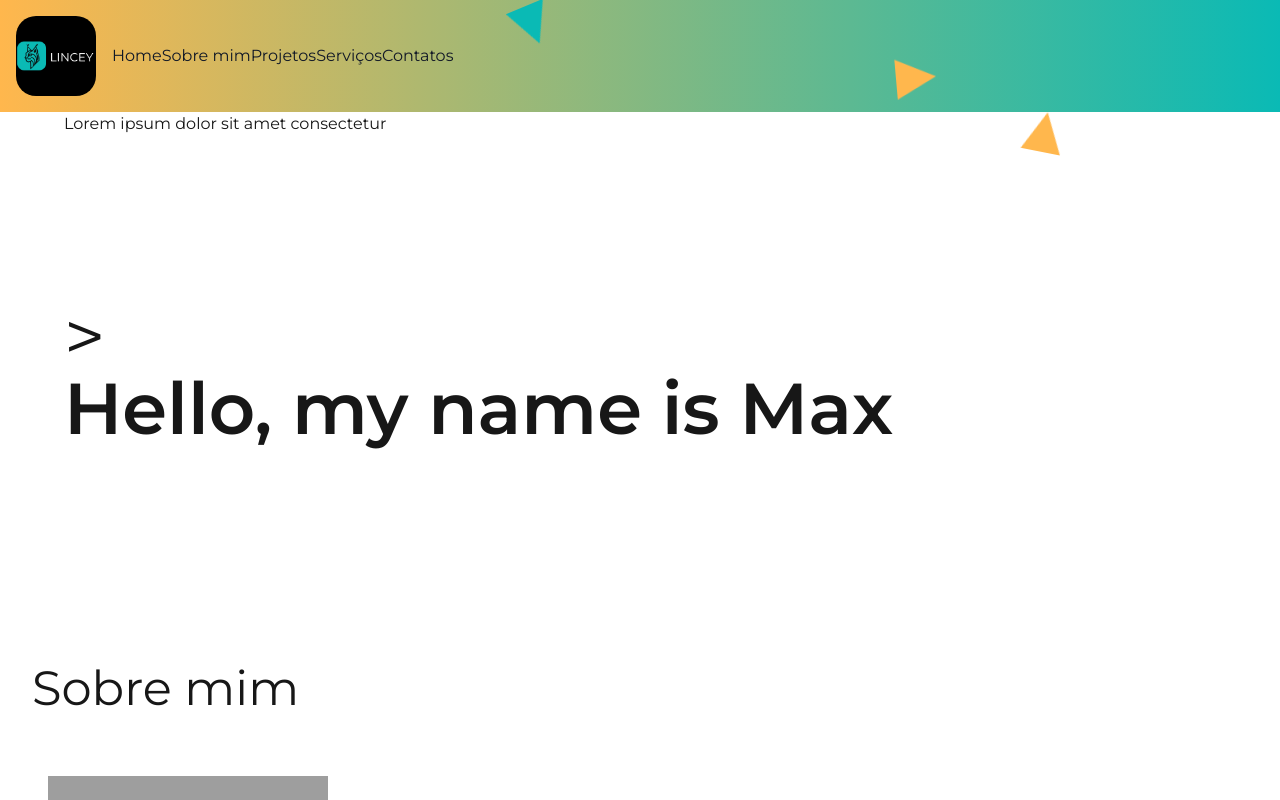
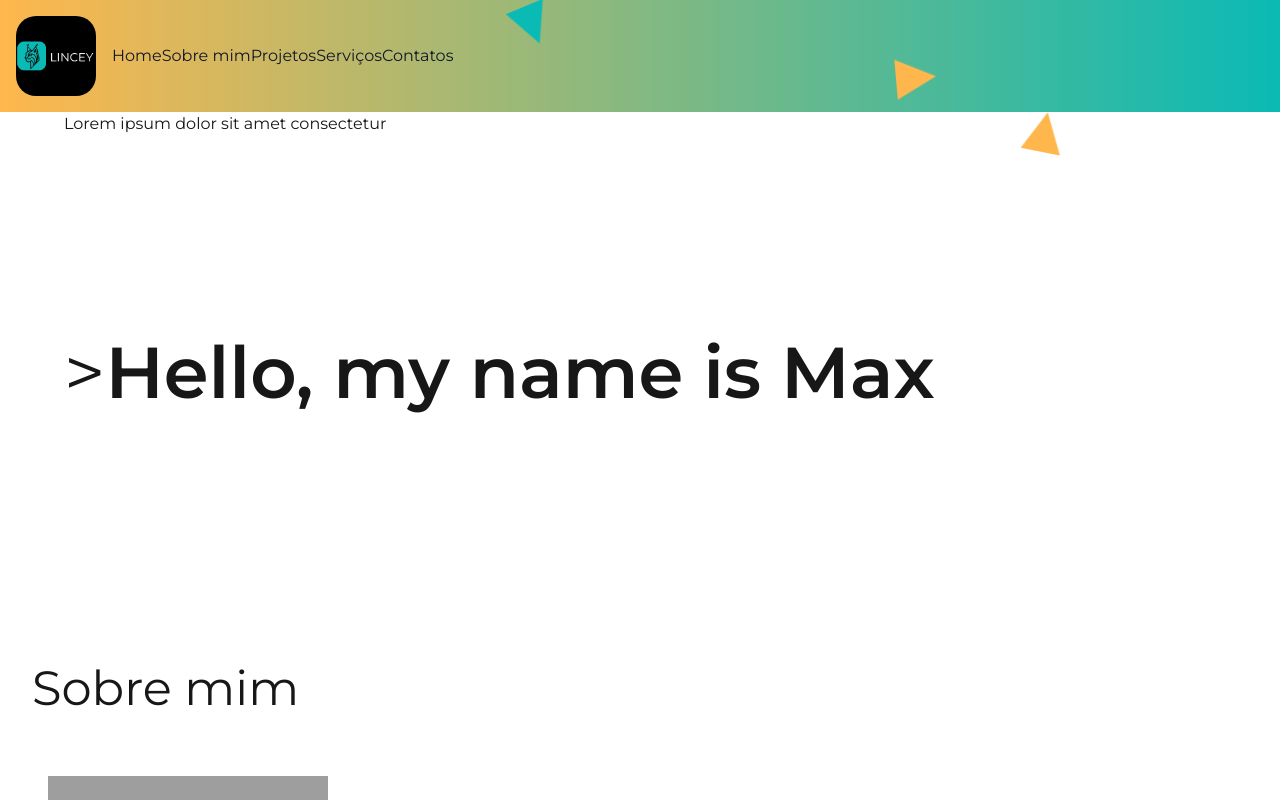
Before and after one commit to MaxForosteski/max-forosteski-portifolio, a Next.js app: page / in a window 1280 px wide. Shown: the top 800 px of the page. Built offline with nearby package versions, Linux system fonts and the light colour scheme; grey boxes are pictures that could not be loaded.

Commit message:
Animacao cursor

```diff
--- a/src/app/globals.css
+++ b/src/app/globals.css
@@ -73,13 +73,18 @@ body {
 }
 
 /*Home*/
-
+.cursor{
+  background-color: #ffffff;
+  width: 30px;
+  height: 65px;
+  animation: cursor 1s infinite;
+}
 
 /*Config Dark mode*/
 @media (prefers-color-scheme: dark) {
   :root {
-    --background: #0a0a0a;
-    --background-light: #1a1a1a;
+    --background: #202020;
+    --background-light: #292929;
     --background-lighter: #3a3a3a;
     --console-color-dark: rgb(12, 12, 12);
     --console-color-light: rgb(18,18,18);
@@ -96,3 +101,8 @@ body {
   from{top:120px;transform: rotate(0deg);}
   to{top:-40px;transform: rotate(220deg);}
 }
+
+@keyframes cursor{
+  from{opacity: 1;}
+  to{opacity: 0;}
+}
--- a/src/app/page.tsx
+++ b/src/app/page.tsx
@@ -14,8 +14,8 @@ export default function Home() {
             <main className="w-100">
                 <div className="container">
                     <div className="header absolute flex items-center text-7xl rounded-md">
-                        <div className="console-line">
-                        <p> &gt; </p><h1 className="z-0 font-semibold">Hello, my name is Max</h1>
+                        <div className="console-line flex">
+                        <p> &gt; </p><h1 className="z-0 font-semibold">Hello, my name is Max</h1><div className="cursor"></div>
                         </div>
                     </div>
                     <div className="header">
```
